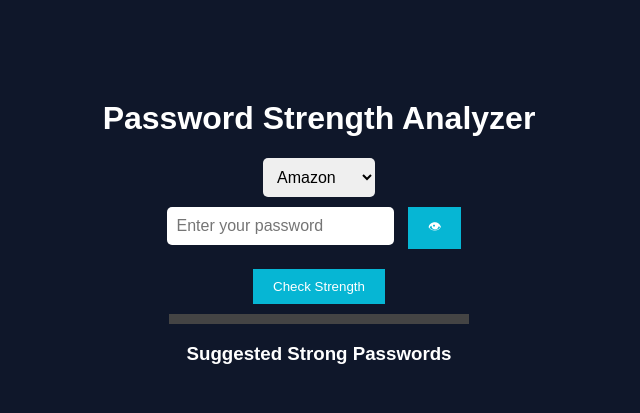
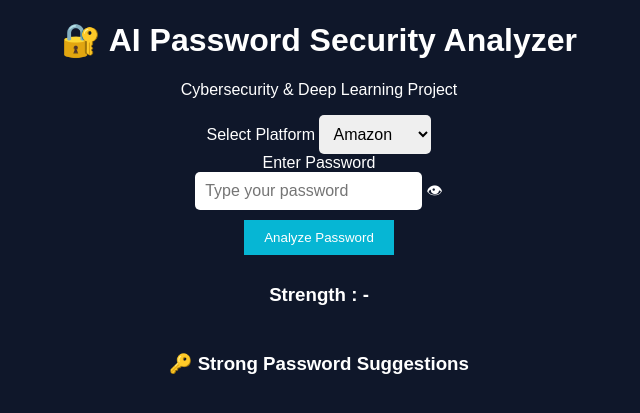
Before and after one commit to Sajeed191/password-strength-analyzer, a Flask app: page / in a window 1280 px wide. Shown: the top 413 px of the page, without its empty margins (321-961 px from the left). Run offline with Flask 3, Linux system fonts and the light colour scheme.

Commit message:
Update index.html

```diff
--- a/templates/index.html
+++ b/templates/index.html
@@ -1,9 +1,10 @@
 <!DOCTYPE html>
-<html>
+<html lang="en">
 
 <head>
 
-<title>Password Strength Analyzer</title>
+<meta charset="UTF-8">
+<title>AI Password Strength Analyzer</title>
 
 <link rel="stylesheet" href="/static/style.css">
 
@@ -11,43 +12,64 @@
 
 <body>
 
-<div class="container">
+<div class="background-glow"></div>
 
-<h1>Password Strength Analyzer</h1>
+<div class="main-card">
+
+<h1>🔐 AI Password Security Analyzer</h1>
+<p class="subtitle">Cybersecurity & Deep Learning Project</p>
+
+<div class="input-group">
+
+<label>Select Platform</label>
 
 <select id="website">
-
 <option>Amazon</option>
 <option>Flipkart</option>
 <option>Ajio</option>
 <option>Myntra</option>
 <option>Instagram</option>
+</select>
 
-</select>
+</div>
+
+<div class="input-group">
+
+<label>Enter Password</label>
 
 <div class="password-box">
 
-<input type="password" id="password" placeholder="Enter your password">
+<input type="password" id="password" placeholder="Type your password">
 
-<button onclick="togglePassword()">👁</button>
+<span class="eye" onclick="togglePassword()">👁</span>
 
 </div>
 
-<button onclick="checkPassword()">Check Strength</button>
+</div>
 
-<div class="strength-bar">
+<button class="analyze-btn" onclick="checkPassword()">
+Analyze Password
+</button>
 
+<div class="result-section">
+
+<h3 id="strengthText">Strength : -</h3>
+
+<div class="meter">
 <div id="bar"></div>
+</div>
+
+<p id="similarity"></p>
 
 </div>
 
-<h3 id="strengthText"></h3>
+<div class="suggestion-box">
 
-<p id="similarity"></p>
-
-<h3>Suggested Strong Passwords</h3>
+<h3>🔑 Strong Password Suggestions</h3>
 
 <ul id="suggestions"></ul>
+
+</div>
 
 </div>
 
```
